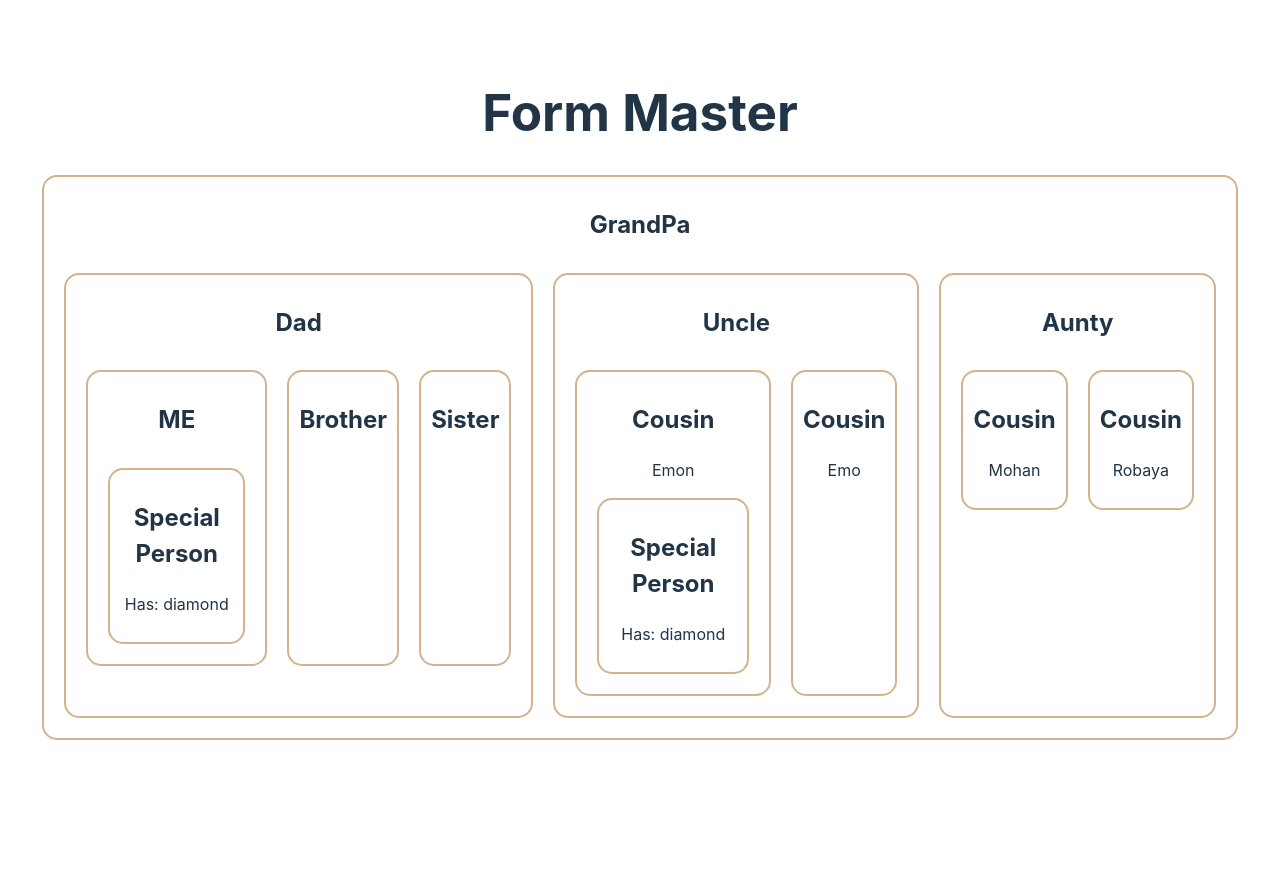
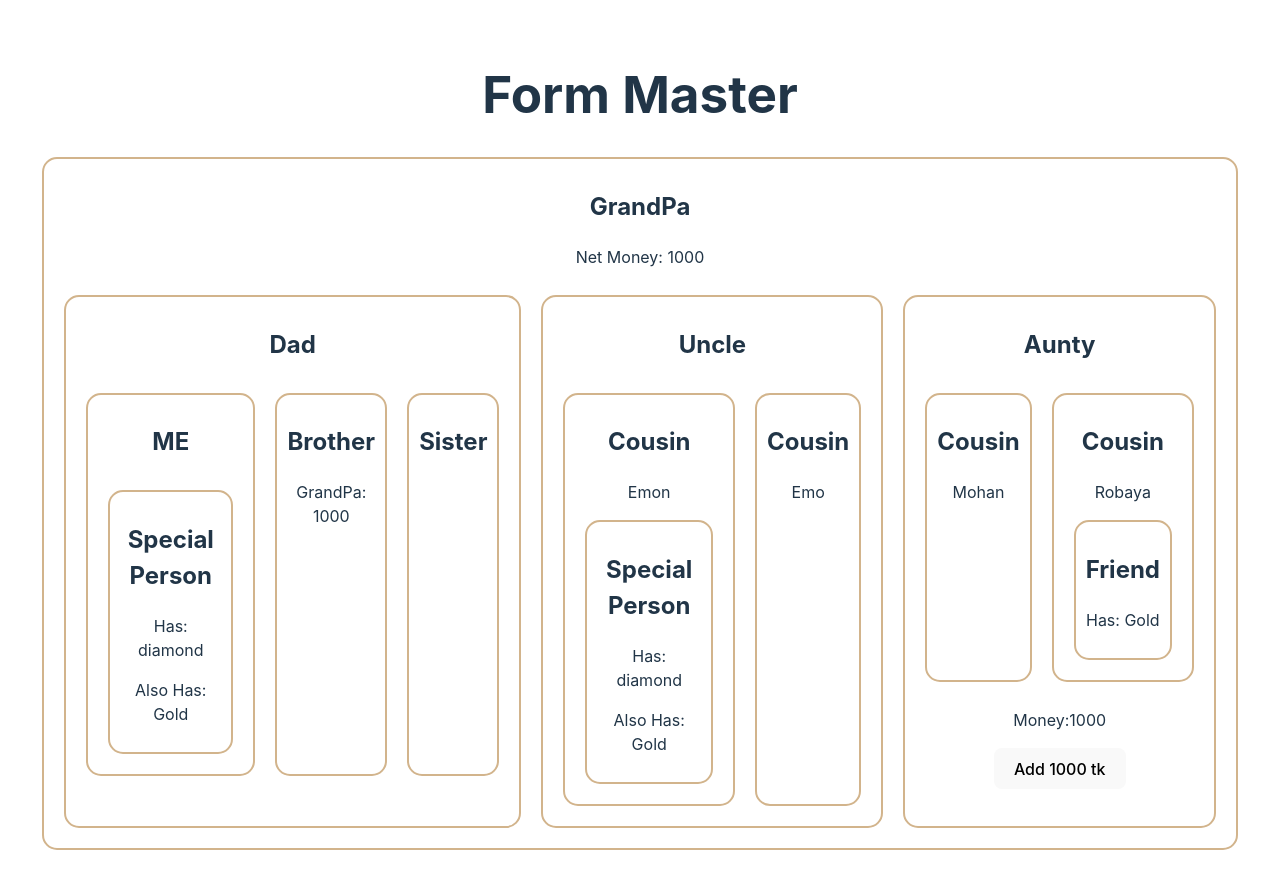
Before and after one commit to Ahammad204/form-master, a React (Vite) app: page / in a window 1280 px wide. Shown: the top 888 px of the page. Before the commit the page ends 800 px from the top, so only its background shows below. Built offline with nearby package versions, Linux system fonts and the light colour scheme.

Commit message:
Almost Done

```diff
--- a/src/Components/Aunty/Aunty.jsx
+++ b/src/Components/Aunty/Aunty.jsx
@@ -1,7 +1,12 @@
+import { useContext } from "react";
 import Cousin from "../Cousin/Cousin";
+import { MoneyContext } from "../GrandPa/GrandPa";
 
 
 const Aunty = () => {
+
+    const [money,setMoney] = useContext(MoneyContext)
+
     return (
         <div>
             <h2>Aunty</h2>
@@ -10,6 +15,10 @@ const Aunty = () => {
                 <Cousin name={'Robaya'}></Cousin>
 
             </section>
+            <p>Money:{money}</p>
+            <button onClick={()=>setMoney(money + 1000)}>Add 1000 tk</button>
+
+
         </div>
     );
 };
--- a/src/Components/Brother/Brother.jsx
+++ b/src/Components/Brother/Brother.jsx
@@ -1,9 +1,15 @@
+import { useContext } from "react";
+import { MoneyContext } from "../GrandPa/GrandPa";
 
 
 const Brother = () => {
+
+    const [money] = useContext(MoneyContext)
+
     return (
         <div>
             <h2>Brother</h2>
+            <p>GrandPa: {money}</p>
         </div>
     );
 };
--- a/src/Components/Cousin/Cousin.jsx
+++ b/src/Components/Cousin/Cousin.jsx
@@ -1,3 +1,4 @@
+import Friends from "../Friends/Friends";
 import Special from "../Special/Special";
 
 // eslint-disable-next-line react/prop-types
@@ -8,6 +9,7 @@ const Cousin = ({name,asset}) => {
             <p>{name}</p>
             <section>
                 { asset && <Special asset={asset}></Special>}
+                {name === 'Robaya' && <Friends></Friends>}
             </section>
         </div>
     );
--- /dev/null
+++ b/src/Components/Friends/Friends.jsx
@@ -0,0 +1,17 @@
+import { useContext } from "react";
+import { AssetContext } from "../GrandPa/GrandPa";
+
+
+const Friends = () => {
+
+    const gift = useContext(AssetContext)
+
+    return (
+        <div>
+            <h2>Friend</h2>
+            <p>Has: {gift}</p>
+        </div>
+    );
+};
+
+export default Friends;
--- a/src/Components/GrandPa/GrandPa.jsx
+++ b/src/Components/GrandPa/GrandPa.jsx
@@ -1,30 +1,41 @@
-import { createContext } from "react";
+import { createContext, useState } from "react";
 import Aunty from "../Aunty/Aunty";
 import Dad from "../Dad/Dad";
 import Uncle from "../Uncle/Uncle";
 import './GrandPa.css'
 
-const AssetContext = createContext('Gold')
+export const AssetContext = createContext('Gold')
+export const MoneyContext = createContext(1000)
 
 const GrandPa = () => {
 
     const asset = 'diamond';
+    const [money,setMoney]  = useState(1000)
 
 
     return (
         <div className="grandpa ">
             <h2>GrandPa</h2>
+            <p>Net Money: {money}</p>
 
-            <AssetContext.Provider value="Gold">
+{/*             <AssetContext.Provider value="Gold">
                 <section className="flex">
                     <Dad asset={asset}></Dad>
                     <Uncle asset={asset}></Uncle>
                     <Aunty></Aunty>
                 </section>
-            </AssetContext.Provider>
+            </AssetContext.Provider> */}
+
+            <MoneyContext.Provider value={[money,setMoney]}>
+            <section className="flex">
+                    <Dad asset={asset}></Dad>
+                    <Uncle asset={asset}></Uncle>
+                    <Aunty></Aunty></section>
+            </MoneyContext.Provider>
 
 
-            {/*             <section className="flex">
+
+            {/*<section className="flex">
             <Dad asset={asset}></Dad>
             <Uncle asset={asset}></Uncle>
             <Aunty></Aunty>
--- a/src/Components/Special/Special.jsx
+++ b/src/Components/Special/Special.jsx
@@ -1,11 +1,18 @@
 /* eslint-disable react/prop-types */
+
+import { useContext } from "react";
+import { AssetContext } from "../GrandPa/GrandPa";
 
 
 const Special = ({asset}) => {
+
+    const gift = useContext(AssetContext)
+
     return (
         <div>
             <h2>Special Person</h2>
             <p>Has: {asset}</p>
+            <p>Also Has: {gift}</p>
         </div>
     );
 };
```
